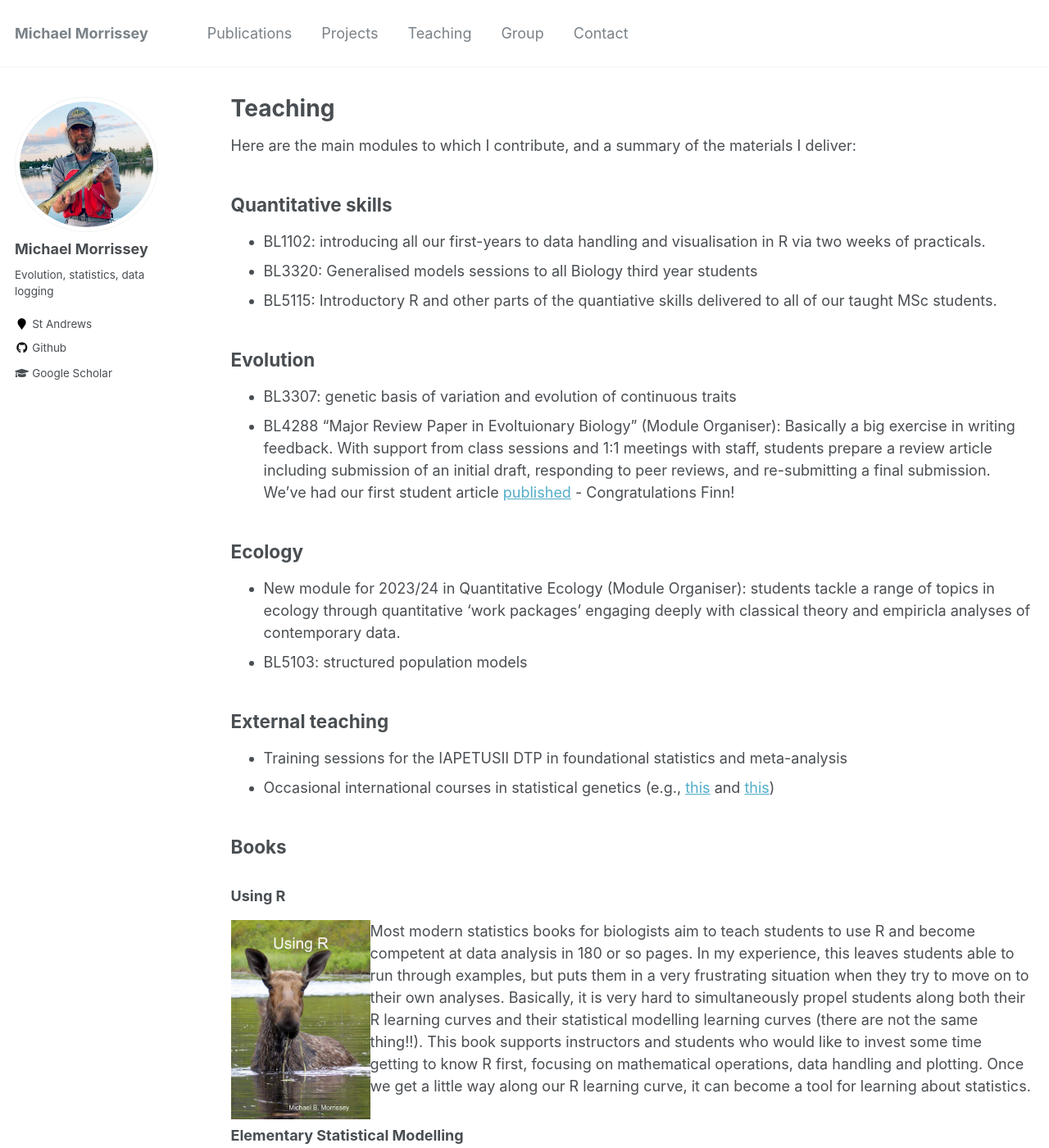
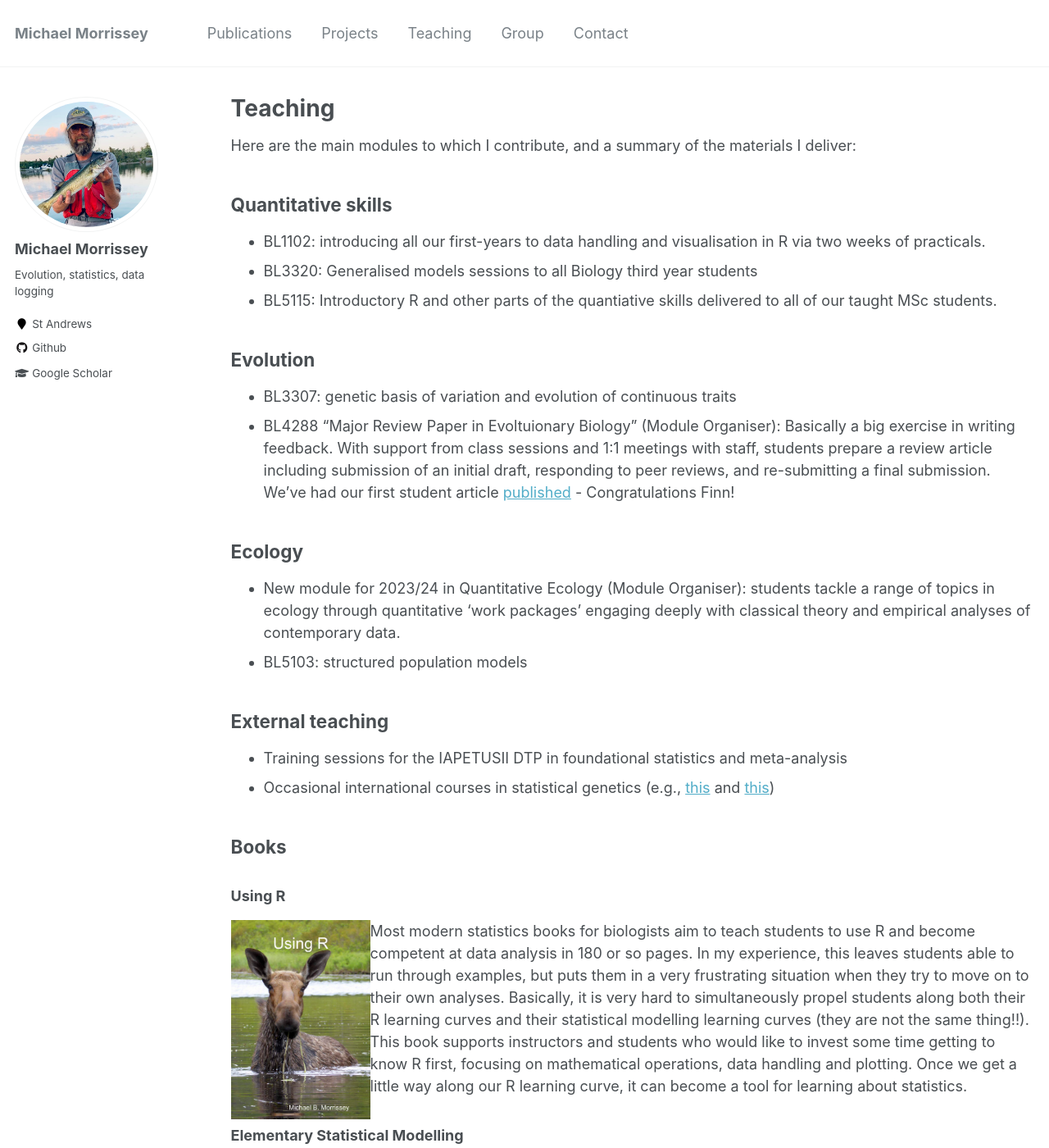
Before and after one commit to mbmorrissey/mbmorrissey.github.io, a Jekyll site: the page built from _pages/teaching.md, in a window 1280 px wide and 1400 px high. Shown: the whole window at 82% size. Built offline with Jekyll 4.4.1, drawn with Linux system fonts in a browser that asks for light colours.

Commit message:
Update teaching.md

```diff
--- a/_pages/teaching.md
+++ b/_pages/teaching.md
@@ -22,7 +22,7 @@
 
 ## Ecology
 
-- New module for 2023/24 in Quantitative Ecology (Module Organiser): students tackle a range of topics in ecology through quantitative 'work packages' engaging deeply with classical theory and empiricla analyses of contemporary data.
+- New module for 2023/24 in Quantitative Ecology (Module Organiser): students tackle a range of topics in ecology through quantitative 'work packages' engaging deeply with classical theory and empirical analyses of contemporary data.
 - BL5103: structured population models
 
 ## External teaching
@@ -34,7 +34,7 @@
 
 ### Using R
 <img src="/images/Using_R_cover_small_file.jpg" align="left" width="170px"/>
-Most modern statistics books for biologists aim to teach students to use R and become competent at data analysis in 180 or so pages.  In my experience, this leaves students able to run through examples, but puts them in a very frustrating situation when they try to move on to their own analyses.  Basically, it is very hard to simultaneously propel students along both their R learning curves and their statistical modelling learning curves (there are not the same thing!!).  This book supports instructors and students who would like to invest some time getting to know R first, focusing on mathematical operations, data handling and plotting.  Once we get a little way along our R learning curve, it can become a tool for learning about statistics.
+Most modern statistics books for biologists aim to teach students to use R and become competent at data analysis in 180 or so pages.  In my experience, this leaves students able to run through examples, but puts them in a very frustrating situation when they try to move on to their own analyses.  Basically, it is very hard to simultaneously propel students along both their R learning curves and their statistical modelling learning curves (they are not the same thing!!).  This book supports instructors and students who would like to invest some time getting to know R first, focusing on mathematical operations, data handling and plotting.  Once we get a little way along our R learning curve, it can become a tool for learning about statistics.
 <p></p>
 
 ### Elementary Statistical Modelling
```
